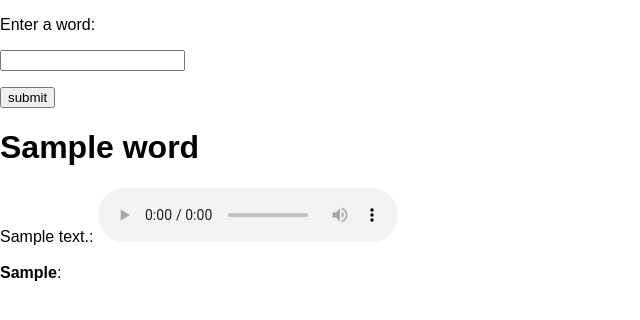
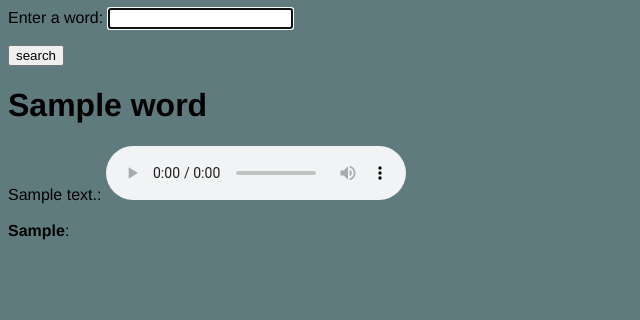
Before and after one commit to trungne/dictionary, a Flask app: page /1 in a window 1280 px wide. Shown: the top 320 px of the page, without its empty margins (0-640 px from the left). Run offline with Flask 2, Linux system fonts and the light colour scheme; a database or web service that is not in the repository returns one stand-in record (values such as "Sample title"); data that the repository does not hold is empty; some libraries are stand-ins or nearby versions.

Commit message:
fix css format

```diff
--- a/dictionary/static/css/main.css
+++ b/dictionary/static/css/main.css
@@ -1,9 +1,5 @@
 body {
-    margin: 0;
-    font-family: sans-serif;
+    margin: 10;
+    font-family: Helvetica;
+    background-color: rgb(96, 123, 126);
 }
-a {
-    color: black;
-    background-color: transparent;
-    text-decoration: none;
- }
--- a/dictionary/templates/base.html
+++ b/dictionary/templates/base.html
@@ -5,17 +5,19 @@
     <meta charset="UTF-8">
     <meta http-equiv="X-UA-Compatible" content="IE=edge">
     <meta name="viewport" content="width=device-width, initial-scale=1.0">
-    <link rel="stylesheet" href="{{ url_for('static', filename='css/main.css') }}">
+    <link rel="stylesheet" type="text/css" href="{{ url_for('static', filename='css/main.css') }}">
     <title>Dictionary</title>
 
     {% block head %} {% endblock %}
 </head>
+
 <body>
     <form action = "/" method="post">
-        <p>Enter a word: </p>
-        <p><input type="text" name="word" /></p>
-        <p><input type="submit" value="submit" /></p>
+        Enter a word:
+        <input autocomplete="off" autofocus type="text" name="word" />
+        <p><input type="submit" value="search" /></p>
     </form>
+
     {% block body %} {% endblock %}
 </body>
 
--- a/dictionary/templates/dictionary.html
+++ b/dictionary/templates/dictionary.html
@@ -1,4 +1,6 @@
 {% extends "base.html" %}
+
+{% block head %} {% endblock %}
 
 {% block body %}
 
--- a/dictionary/templates/main_page.html
+++ b/dictionary/templates/main_page.html
@@ -3,6 +3,4 @@
 
 {% block body %}
 
-
-
 {% endblock %}
```
